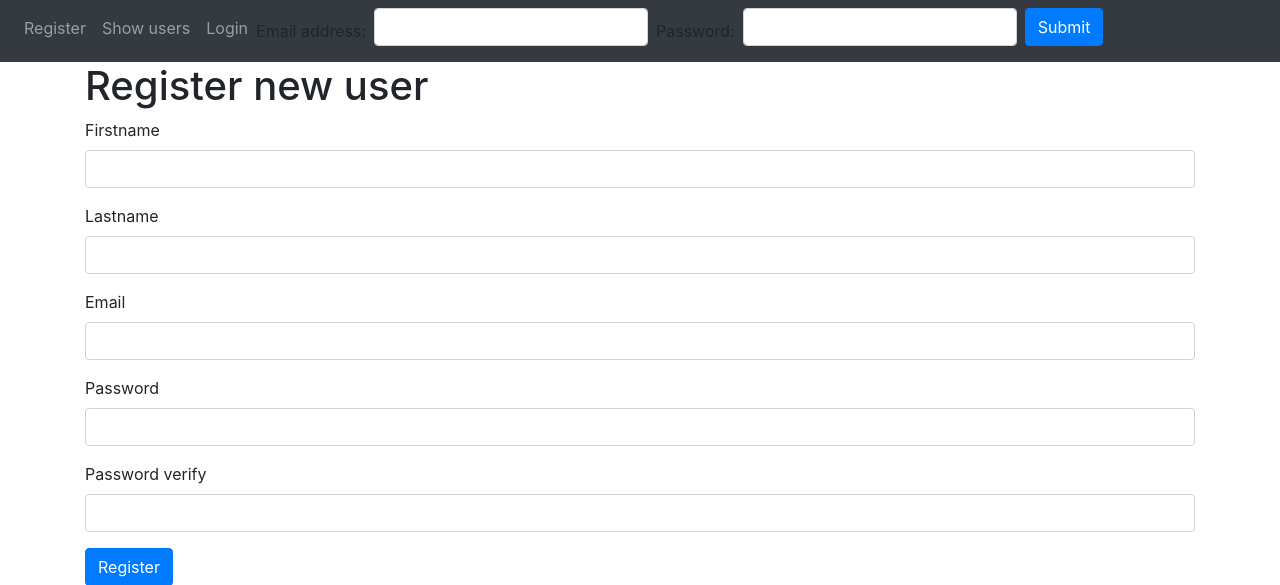
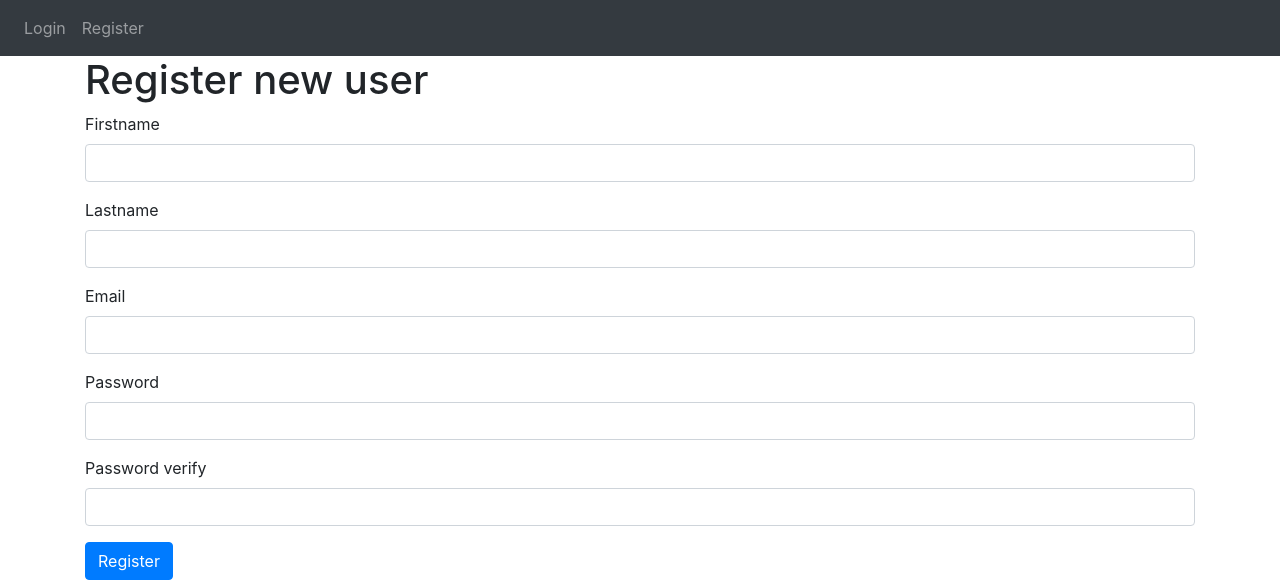
Before and after one commit to datamonnit/blog_project, a PHP site: page /register.php in a window 1280 px wide. Shown: the top 585 px of the page. Run offline with PHP 8.4, Linux system fonts and the light colour scheme.

Commit message:
Layout changes

```diff
--- a/layout/header.php
+++ b/layout/header.php
@@ -1,3 +1,6 @@
+<?php
+include_once 'config.php';
+?>
 <!DOCTYPE html>
 <html lang="fi">
 <head>
--- a/layout/navbar.php
+++ b/layout/navbar.php
@@ -2,24 +2,36 @@
 
   <!-- Links -->
   <ul class="navbar-nav">
-    <li class="nav-item">
-      <a class="nav-link" href="register.php">Register</a>
-    </li>
-    <li class="nav-item">
-      <a class="nav-link" href="show_users.php">Show users</a>
-    </li>
-    <li class="nav-item">
-      <a class="nav-link" href="login.php">Login</a>
-    </li>
-    <li>
-        <form class="form-inline" action="/action_page.php">
-            <label for="email" class="mr-sm-2">Email address:</label>
-            <input type="email" class="form-control mb-2 mr-sm-2" id="email">
-            <label for="pwd" class="mr-sm-2">Password:</label>
-            <input type="password" class="form-control mb-2 mr-sm-2" id="pwd">
-            <button type="submit" class="btn btn-primary mb-2">Submit</button>
-        </form>
-    </li>
+
+
+  <?php if (isset($_SESSION['user_id'])): ?>
+
+      <!-- Logged in -menu -->
+      <li class="nav-item">
+        <a class="nav-link" href="logout.php">Logout</a>
+      </li>
+
+      <li class="nav-item">
+        <a class="nav-link" href="show_users.php">Show users</a>
+      </li>
+
+      <li class="nav-item">
+        <a href="show_topics.php" class="nav-link">Show topics</a>
+      </li>
+
+  <?php else: ?>
+
+      <!-- Logged out -menu -->
+      <li>
+        <a class="nav-link" href="login.php">Login</a>
+      </li>
+      <li class="nav-item">
+        <a class="nav-link" href="register.php">Register</a>
+      </li>
+
+  <?php endif; ?>
+
+
   </ul>
 
 </nav>
```
